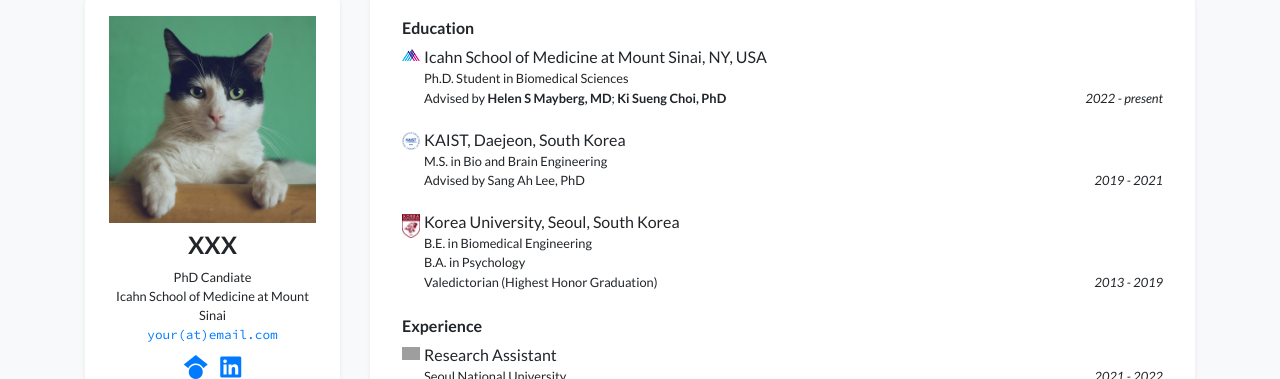
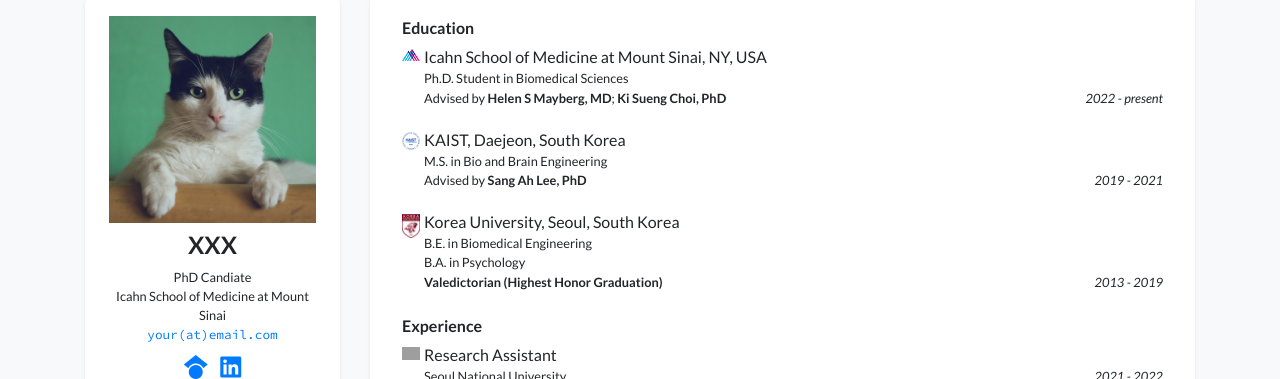
Before and after one commit to ha-neul-song/ha-neul-song.github.io, a Jekyll site: the page built from index.html, in a window 1280 px wide and 900 px high, scrolled down 818 px. Shown: the part 88-467 px from the top of the window. Built offline with Jekyll 4.4.1, drawn with Linux system fonts in a browser that asks for light colours; nearby versions of some CDN libraries; a style sheet for code colours, icons or effects is not loaded; grey boxes are pictures that could not be loaded.

```diff
--- a/_data/profile.yml
+++ b/_data/profile.yml
@@ -51,13 +51,13 @@ education:
 - name: KAIST, Daejeon, South Korea
   logo: /assets/images/badges/KAIST.png
   position: <p> M.S. in Bio and Brain Engineering <br/>
-            Advised by Sang Ah Lee, PhD </p>
+            Advised by <strong>Sang Ah Lee, PhD</strong> </p>
   date: <p> 2019 - 2021 </p>
 - name: Korea University, Seoul, South Korea
   logo: /assets/images/badges/KU2.gif
   position: <p> B.E. in Biomedical Engineering <br/>
             B.A. in Psychology <br/>
-            Valedictorian (Highest Honor Graduation) </p>
+            <strong>Valedictorian (Highest Honor Graduation)</strong> </p>
   date: <p> 2013 - 2019 </p>
 
 ########################################################################
```
